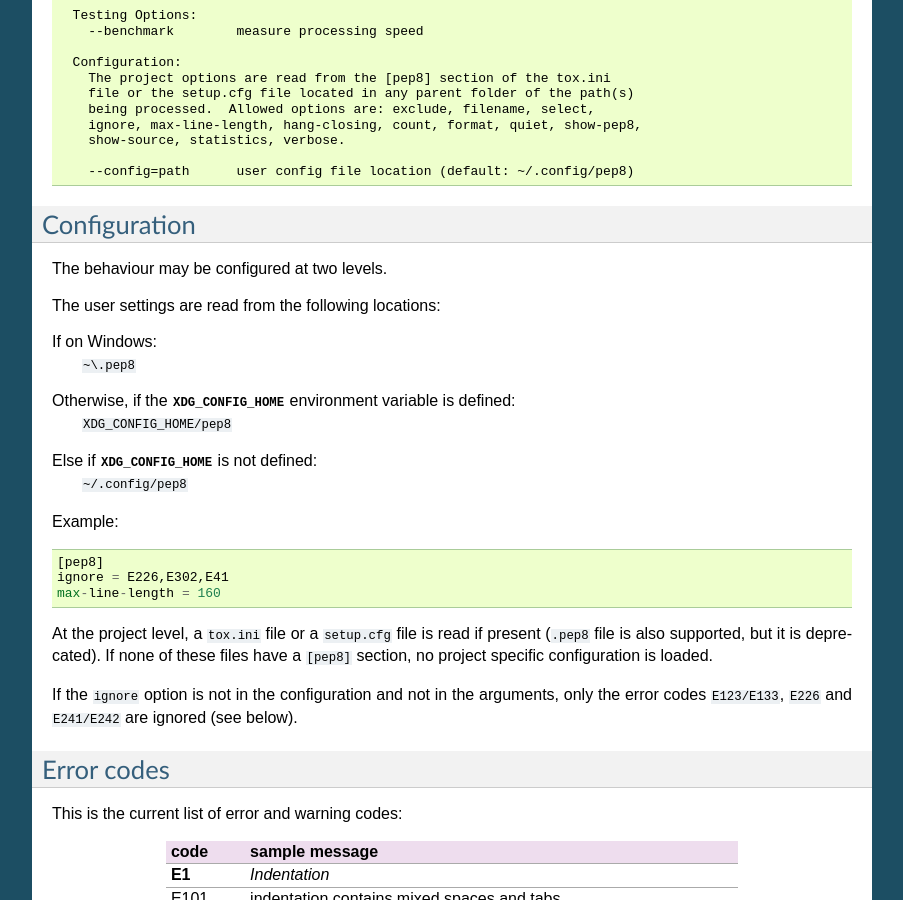
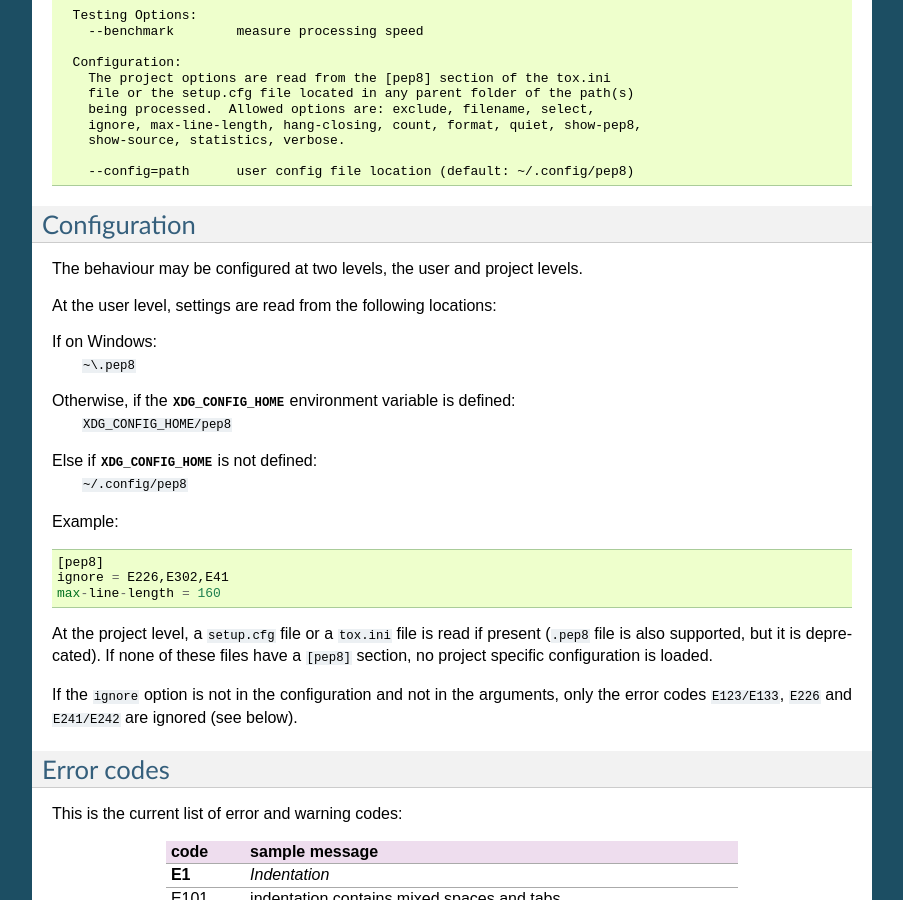
Before and after one commit to PyCQA/pycodestyle, a Sphinx documentation site: the page built from docs/intro.rst, in a window 1280 px wide and 900 px high, scrolled down 2651 px. Shown: the whole window, without its empty margins (198-1101 px from the left). Built offline with Sphinx 7.4.7, drawn with Linux system fonts in a browser that asks for light colours.

```diff
--- a/docs/intro.rst
+++ b/docs/intro.rst
@@ -183,9 +183,9 @@ Quick help is available on the command line::
 Configuration
 -------------
 
-The behaviour may be configured at two levels.
+The behaviour may be configured at two levels, the user and project levels.
 
-The user settings are read from the following locations:
+At the user level, settings are read from the following locations:
 
 If on Windows:
     ``~\.pep8``
@@ -202,7 +202,7 @@ Example::
   ignore = E226,E302,E41
   max-line-length = 160
 
-At the project level, a ``tox.ini`` file or a ``setup.cfg`` file is read if
+At the project level, a ``setup.cfg`` file or a ``tox.ini`` file is read if
 present (``.pep8`` file is also supported, but it is deprecated).  If none of
 these files have a ``[pep8]`` section, no project specific configuration is
 loaded.
```
